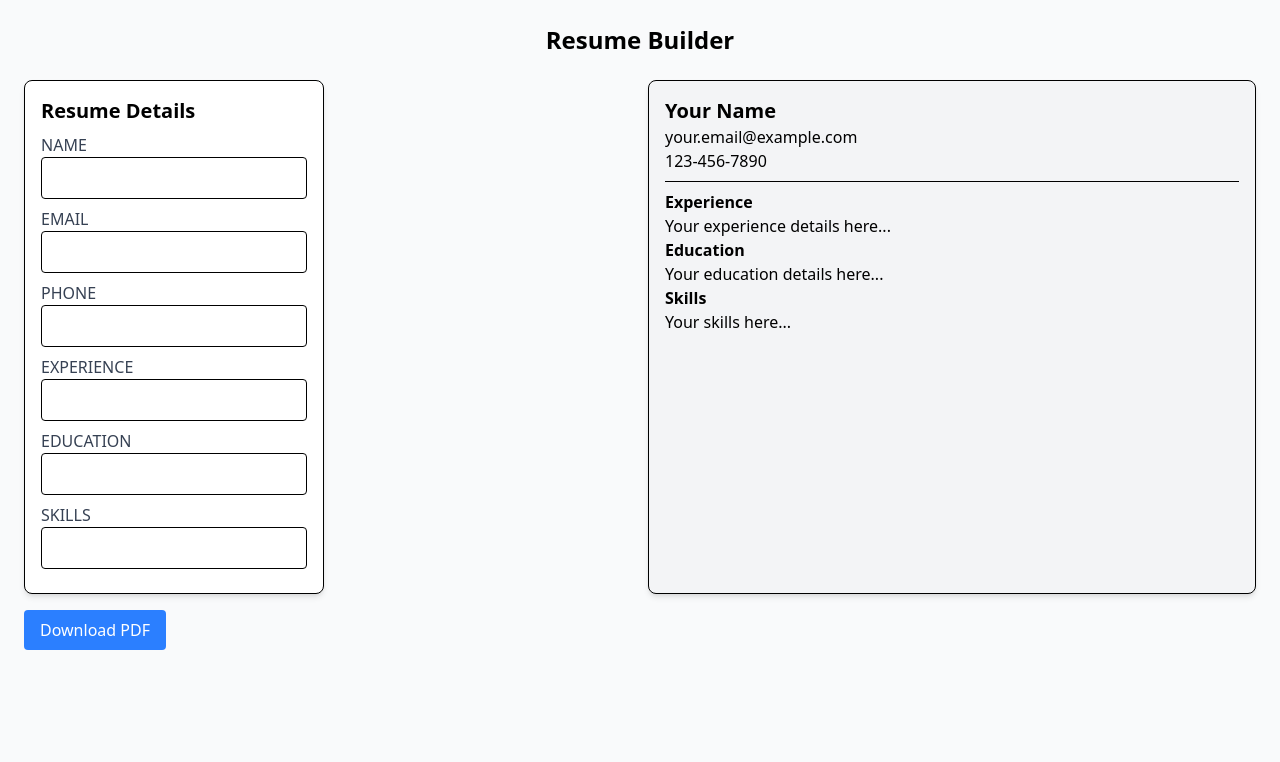
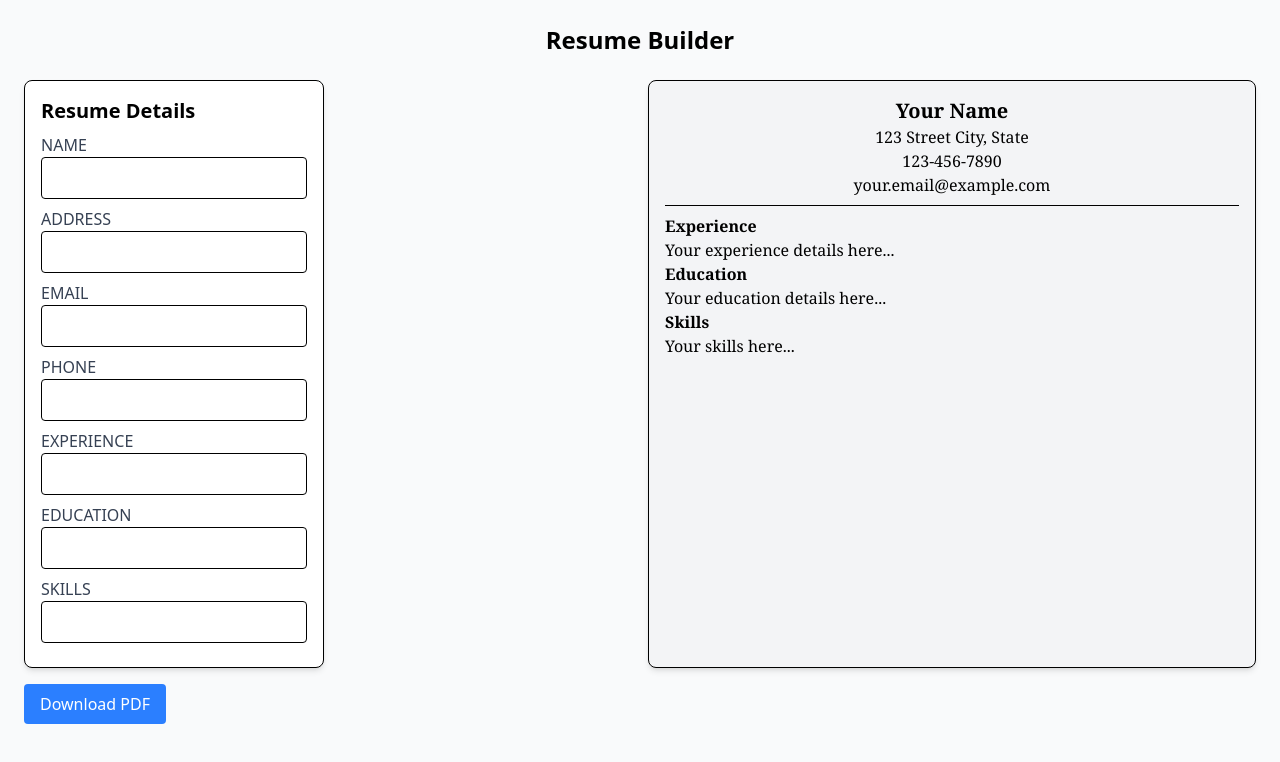
Before and after one commit to natedog007/Resume, a React (Vite) app in the folder resume-builder/: page / in a window 1280 px wide. Shown: the top 762 px of the page. Built offline with nearby package versions, Linux system fonts and the light colour scheme.

Commit message:
I have a lot of work to do :(

```diff
--- a/resume-builder/src/components/ResumeForm.jsx
+++ b/resume-builder/src/components/ResumeForm.jsx
@@ -4,6 +4,7 @@ import { useState } from 'react';
 const ResumeForm = ({ onUpdate }) => {  // Accept onUpdate from props
   const [resumeData, setResumeData] = useState({
     name: "",
+    address: "",
     email: "",
     phone: "",
     experience: "",
--- a/resume-builder/src/components/ResumePreview.jsx
+++ b/resume-builder/src/components/ResumePreview.jsx
@@ -2,10 +2,13 @@ import React from "react";
 
 const ResumePreview = React.forwardRef(({ data }, ref) => {
   return (
-    <div ref={ref} className="p-4 border rounded-lg shadow-md bg-gray-100">
-      <h2 className="text-xl font-bold">{data.name || "Your Name"}</h2>
-      <p>{data.email || "your.email@example.com"}</p>
-      <p>{data.phone || "123-456-7890"}</p>
+    <div ref={ref} className="p-4 border rounded-lg shadow-md bg-gray-100 font-serif">
+      <div className="text-center">
+        <h2 className="text-xl font-bold">{data.name || "Your Name"}</h2>
+        <p>{data.address || "123 Street City, State"}</p>
+        <p>{data.phone || "123-456-7890"}</p>
+        <p>{data.email || "your.email@example.com"}</p>
+      </div>
       <hr className="my-2" />
       <h3 className="font-bold">Experience</h3>
       <p>{data.experience || "Your experience details here..."}</p>
```
